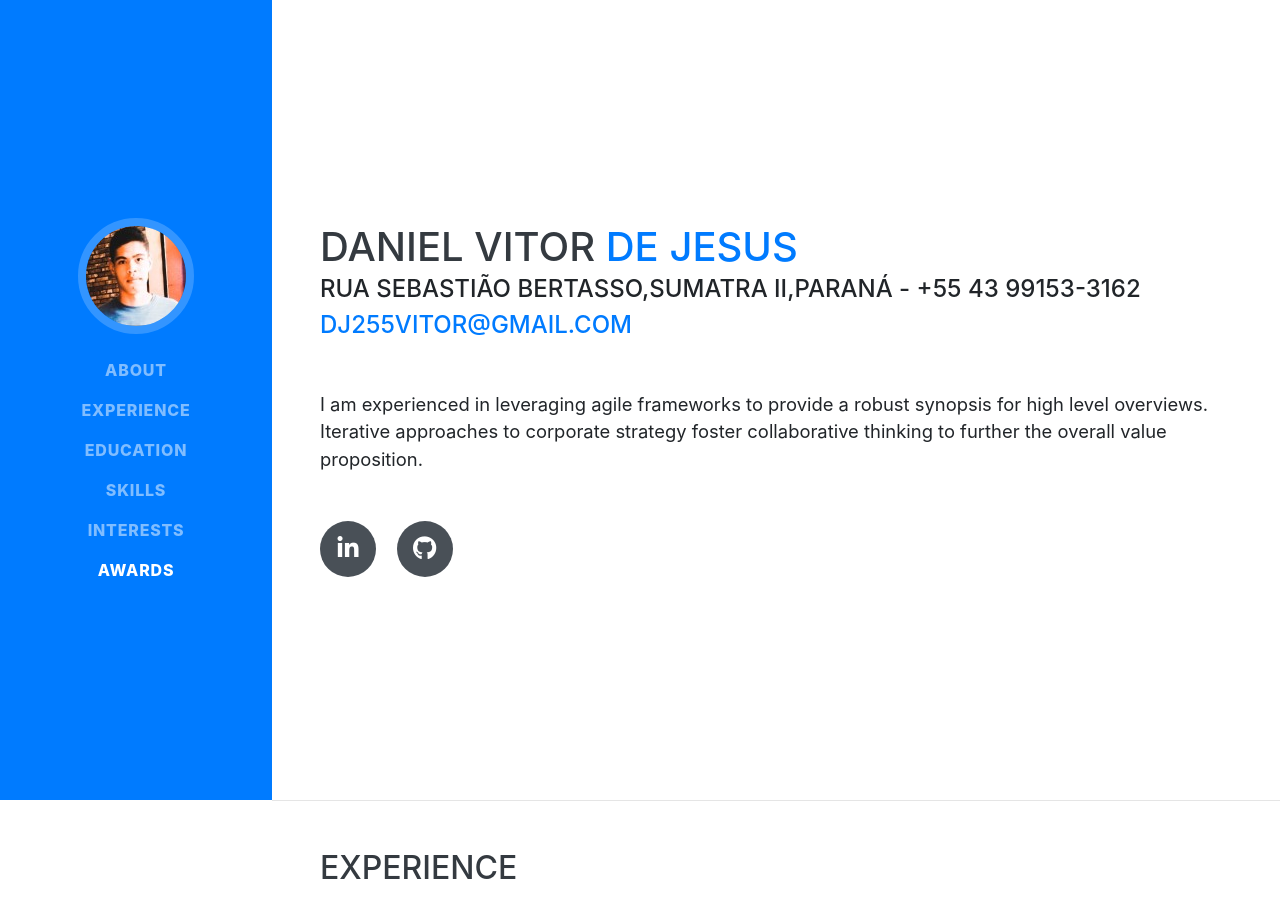
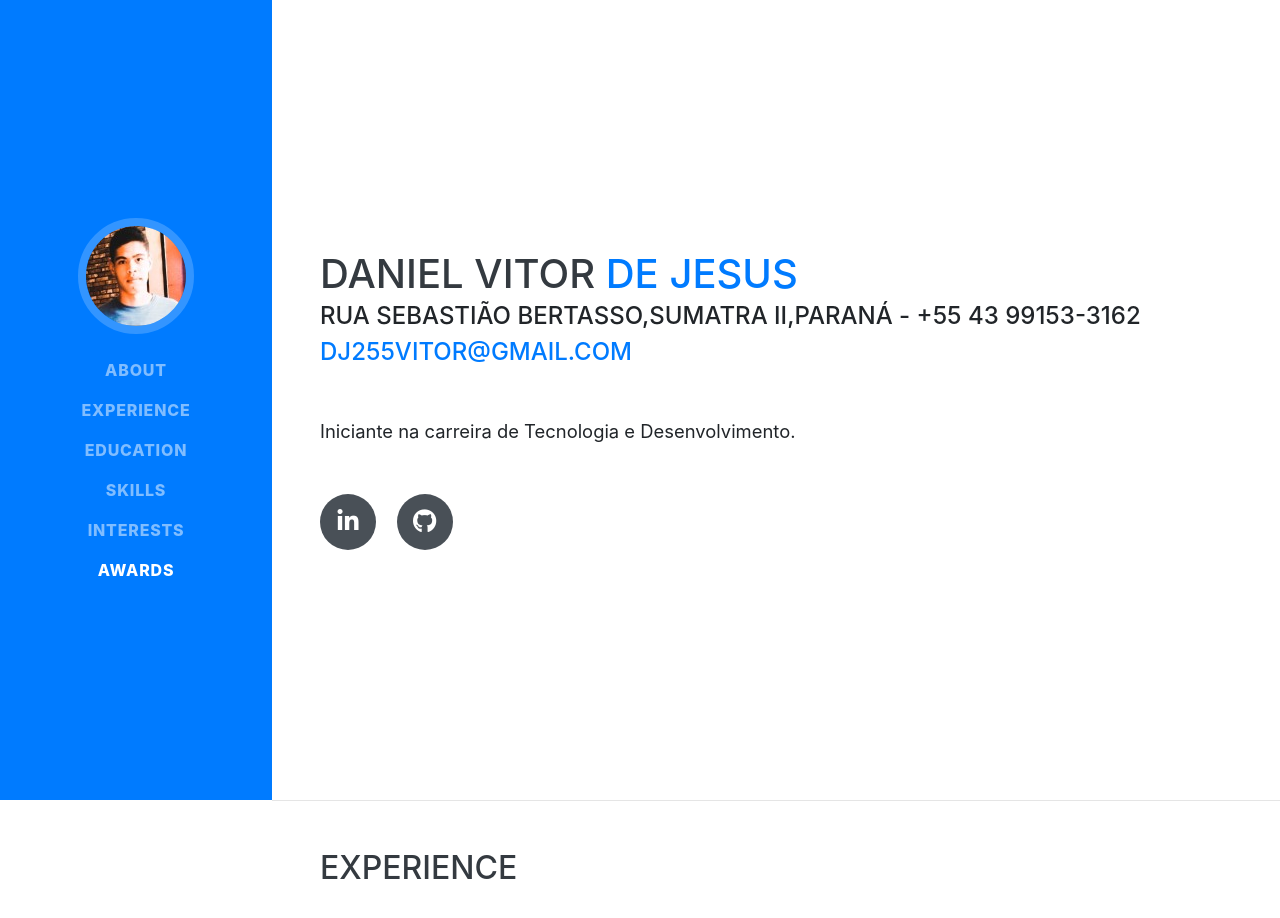
Before and after one commit to Daniel-Vitor-10/Daniel-Vitor-10.github.io, a website with bundled scripts: page index.html in a window 1280 px wide. Shown: the top 918 px of the page. Built offline with nearby package versions, Linux system fonts and the light colour scheme; a web font is replaced by a local one.

Commit message:
2° alteração na minha página

```diff
--- a/index.html
+++ b/index.html
@@ -69,7 +69,7 @@
         <div class="subheading mb-5">Rua Sebastião Bertasso,Sumatra II,Paraná - +55 43 99153-3162
           <a href="mailto:dj225vitor@gmail.com">dj255vitor@gmail.com</a>
         </div>
-        <p class="lead mb-5">I am experienced in leveraging agile frameworks to provide a robust synopsis for high level overviews. Iterative approaches to corporate strategy foster collaborative thinking to further the overall value proposition.</p>
+        <p class="lead mb-5">Iniciante na carreira de Tecnologia e Desenvolvimento.</p>
         <div class="social-icons">
           <a href="#">
             <i class="fab fa-linkedin-in"></i>
```
